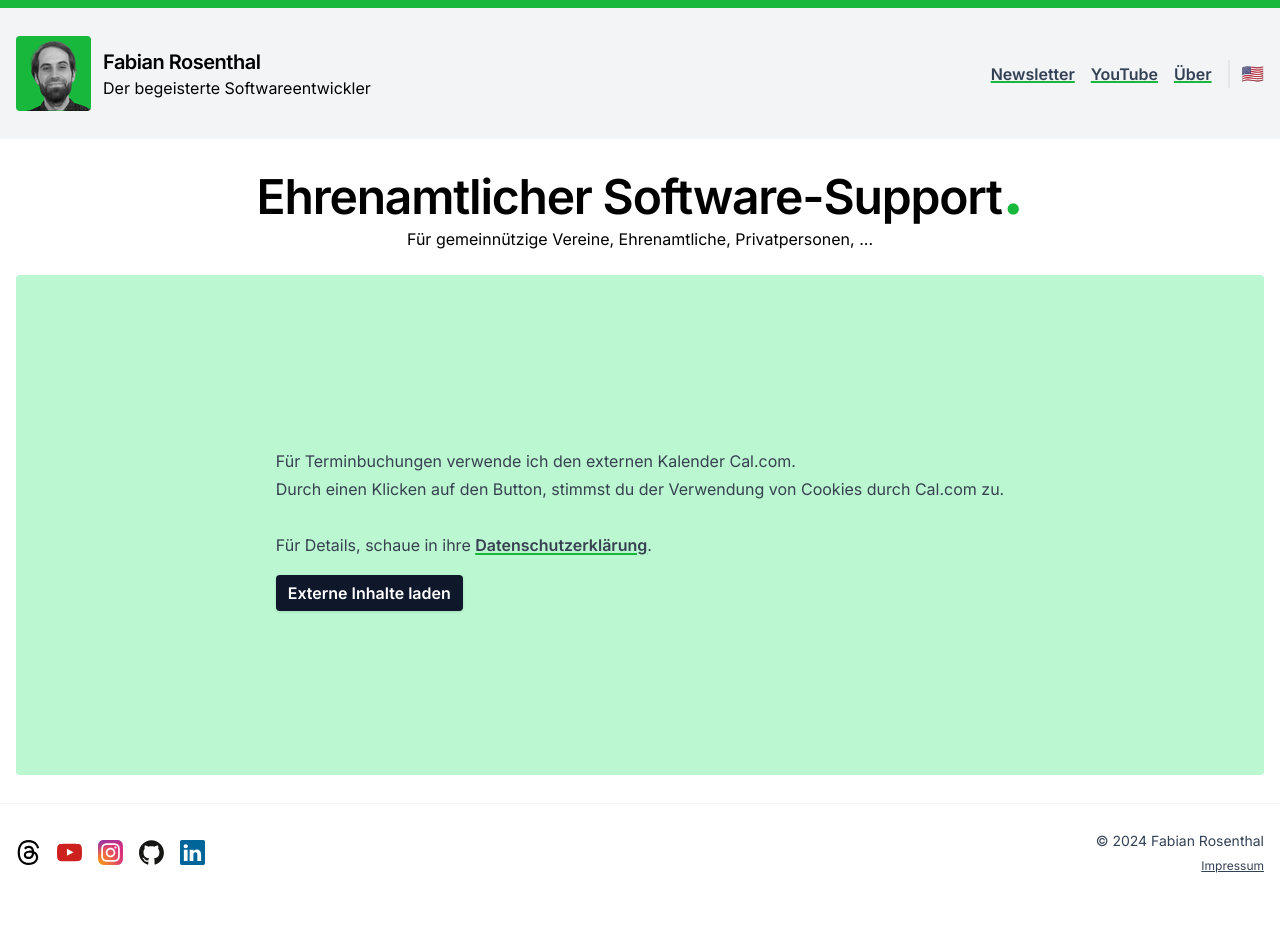
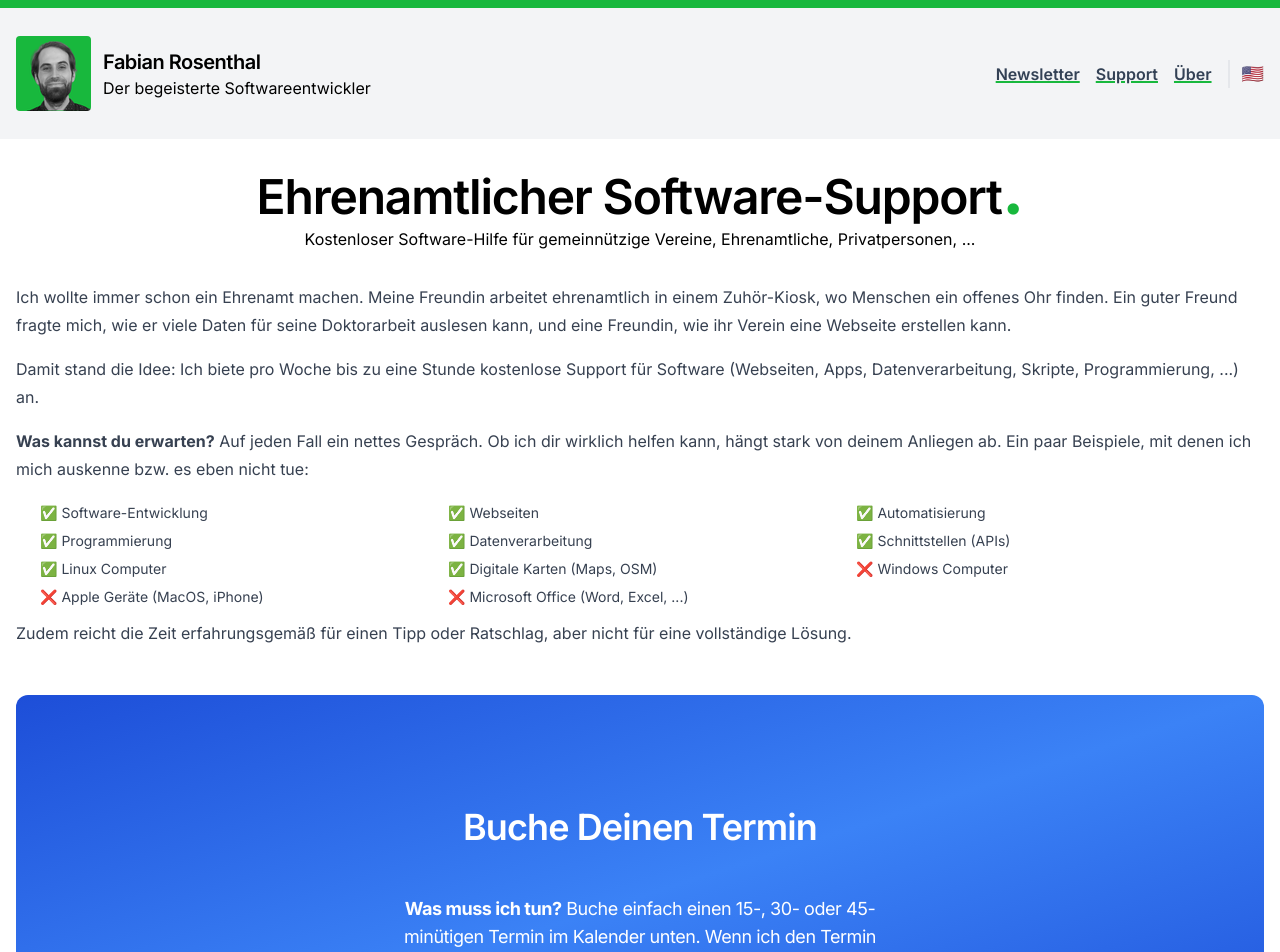
Before and after one commit to Xennis/fabian-rosenthal.com, a Next.js app: page /de/voluntary-support in a window 1280 px wide. Shown: the top 952 px of the page. Before the commit the page ends 900 px from the top, so only its background shows below. Built offline with nearby package versions, Linux system fonts and the light colour scheme.

Commit message:
Add content to support page

```diff
--- a/src/app/[lang]/voluntary-support/page.tsx
+++ b/src/app/[lang]/voluntary-support/page.tsx
@@ -7,6 +7,8 @@ import { newsletterPage } from "@/lib/links"
 import { GdprIframe } from "@/components/gdpr-iframe"
 import { getPiece } from "@/content/i18n/pieces"
 import CalComIframe from "@/components/calcom"
+import { Hero } from "@/components/layout/hero"
+import { i18n } from "@/content/i18n/config"
 
 export async function generateMetadata({ params }: { params: { lang: string } }): Promise<Metadata | null> {
   const dictionary = getDictionary(params.lang)
@@ -29,6 +31,78 @@ export default function VoluntarySupportPage({ params }: { params: { lang: strin
         </h1>
         <div>{dictionary.component.voluntarySupport.subtitle}</div>
       </div>
+      {params.lang === i18n.defaultLocale ? (
+        <div>
+          <p>
+            I&apos;ve always wanted to do volunteer work. My girlfriend volunteers at a kiosk, where people can find a
+            sympathetic ear. A good friend asked me how to process a large amount of data for his dissertation, and a
+            friend asked how her non-profit association can create a website.
+          </p>
+          <p>
+            So, the idea came about: I offer up to one hour of free support per week for software (websites, apps, data
+            processing, scripts, programming, etc.).
+          </p>
+          <p>
+            <b>What can you expect?</b> Definitely a nice conversation. Whether I can really help you depends heavily on
+            your matter. Here are a few examples of what I&apos;m familiar with and what I&apos;m not:
+          </p>
+          <ul className="grid list-none text-sm sm:grid-cols-2 lg:grid-cols-3">
+            <li>✅ Software development</li>
+            <li>✅ Websites</li>
+            <li>✅ Automation</li>
+            <li>✅ Programming</li>
+            <li>✅ Data processing</li>
+            <li>✅ Interfaces (APIs)</li>
+            <li>✅ Linux computers</li>
+            <li>✅ Digital maps (Maps, OSM)</li>
+            <li>❌ Windows computers</li>
+            <li>❌ Apple devices (MacOS, iPhone)</li>
+            <li>❌ Microsoft Office (Word, Excel, ...)</li>
+          </ul>
+          <p>Additionally, the time usually suffices for a tip or advice, but not for a complete solution.</p>
+        </div>
+      ) : (
+        <div>
+          <p>
+            Ich wollte immer schon ein Ehrenamt machen. Meine Freundin arbeitet ehrenamtlich in einem Zuhör-Kiosk, wo
+            Menschen ein offenes Ohr finden. Ein guter Freund fragte mich, wie er viele Daten für seine Doktorarbeit
+            auslesen kann, und eine Freundin, wie ihr Verein eine Webseite erstellen kann.
+          </p>
+          <p>
+            Damit stand die Idee: Ich biete pro Woche bis zu eine Stunde kostenlose Support für Software (Webseiten,
+            Apps, Datenverarbeitung, Skripte, Programmierung, ...) an.
+          </p>
+          <p>
+            <b>Was kannst du erwarten?</b> Auf jeden Fall ein nettes Gespräch. Ob ich dir wirklich helfen kann, hängt
+            stark von deinem Anliegen ab. Ein paar Beispiele, mit denen ich mich auskenne bzw. es eben nicht tue:
+          </p>
+          <ul className="grid list-none text-sm sm:grid-cols-2 lg:grid-cols-3">
+            <li>✅ Software-Entwicklung</li>
+            <li>✅ Webseiten</li>
+            <li>✅ Automatisierung</li>
+            <li>✅ Programmierung</li>
+            <li>✅ Datenverarbeitung</li>
+            <li>✅ Schnittstellen (APIs)</li>
+            <li>✅ Linux Computer</li>
+            <li>✅ Digitale Karten (Maps, OSM)</li>
+            <li>❌ Windows Computer</li>
+            <li>❌ Apple Geräte (MacOS, iPhone)</li>
+            <li>❌ Microsoft Office (Word, Excel, ...)</li>
+          </ul>
+          <p>
+            Zudem reicht die Zeit erfahrungsgemäß für einen Tipp oder Ratschlag, aber nicht für eine vollständige
+            Lösung.
+          </p>
+        </div>
+      )}
+      <section id="booking" className="pt-10">
+        <Hero headline={dictionary.component.voluntarySupport.bookingHeadline}>
+          <p className="mt-4 text-lg tracking-tight text-white">
+            <b>{dictionary.component.voluntarySupport.bookingInfoPrefix}</b>
+            {` ${dictionary.component.voluntarySupport.bookingInfo}`}
+          </p>
+        </Hero>
+        <div className="pt-12"></div>
         <GdprIframe
           config={{
             storageKey: "calcom-consent",
@@ -38,6 +112,7 @@ export default function VoluntarySupportPage({ params }: { params: { lang: strin
         >
           <CalComIframe />
         </GdprIframe>
+      </section>
     </>
   )
 }
--- /dev/null
+++ b/src/components/layout/hero.tsx
@@ -0,0 +1,10 @@
+export const Hero = ({ headline, children }: { headline: string; children: React.ReactNode }) => {
+  return (
+    <div className="rounded-xl bg-gradient-to-tl from-blue-700 via-blue-500 to-blue-700 py-28">
+      <div className="mx-auto max-w-xl px-4 text-center sm:px-6 lg:px-8">
+        <h2 className="text-3xl tracking-tight text-white sm:text-4xl">{headline}</h2>
+        {children}
+      </div>
+    </div>
+  )
+}
--- a/src/content/i18n/dictionaries.ts
+++ b/src/content/i18n/dictionaries.ts
@@ -20,7 +20,11 @@ const dictionaries = {
       },
       voluntarySupport: {
         headline: "Voluntary Software Support",
-        subtitle: "For nonprofit clubs, volunteers, private individuals, ...",
+        subtitle: "Free software help for nonprofit clubs, volunteers, private individuals, ...",
+        bookingHeadline: "Book Your Appointment",
+        bookingInfoPrefix: "What do I need to do?",
+        bookingInfo:
+          "Simply book a 15, 30, or 45 minute appointment in the calendar below. Once I confirm the appointment, you will be invited to a video call.",
       },
       gdprIframe: {
         consentButtonLabel: "Load external content",
@@ -83,7 +87,11 @@ const dictionaries = {
       },
       voluntarySupport: {
         headline: "Ehrenamtlicher Software-Support",
-        subtitle: "Für gemeinnützige Vereine, Ehrenamtliche, Privatpersonen, ...",
+        subtitle: "Kostenloser Software-Hilfe für gemeinnützige Vereine, Ehrenamtliche, Privatpersonen, ...",
+        bookingHeadline: "Buche Deinen Termin",
+        bookingInfoPrefix: "Was muss ich tun?",
+        bookingInfo:
+          "Buche einfach einen 15-, 30- oder 45-minütigen Termin im Kalender unten. Wenn ich den Termin bestätige, wirst du zu einem Video-Telefonat eingeladen.",
       },
       gdprIframe: {
         consentButtonLabel: "Externe Inhalte laden",
--- a/src/content/i18n/pieces.ts
+++ b/src/content/i18n/pieces.ts
@@ -6,7 +6,7 @@ import instagramIcon from "@/content/images/social/instagram.svg"
 import githubIcon from "@/content/images/social/github.svg"
 import linkedinIcon from "@/content/images/social/linkedin.svg"
 
-import { aboutPage, legalPage, newsletterPage } from "@/lib/links"
+import { aboutPage, legalPage, newsletterPage, voluntarySupport } from "@/lib/links"
 
 const socialLinks = [
   {
@@ -60,7 +60,7 @@ const pieces = {
     header: {
       navLinks: [
         { label: "Newsletter", href: newsletterPage("en") },
-        { label: "YouTube", href: "https://www.youtube.com/@fabian.rosenthal", target: "_blank" },
+        { label: "Support", href: voluntarySupport("en") },
         { label: "About", href: aboutPage("en") },
       ],
     },
@@ -127,7 +127,7 @@ const pieces = {
     header: {
       navLinks: [
         { label: "Newsletter", href: newsletterPage("de") },
-        { label: "YouTube", href: "https://www.youtube.com/@fabian.rosenthal", target: "_blank" },
+        { label: "Support", href: voluntarySupport("de") },
         { label: "Über", href: aboutPage("de") },
       ],
     },
```
Lines whose indentation alone changed are shown as unchanged.
